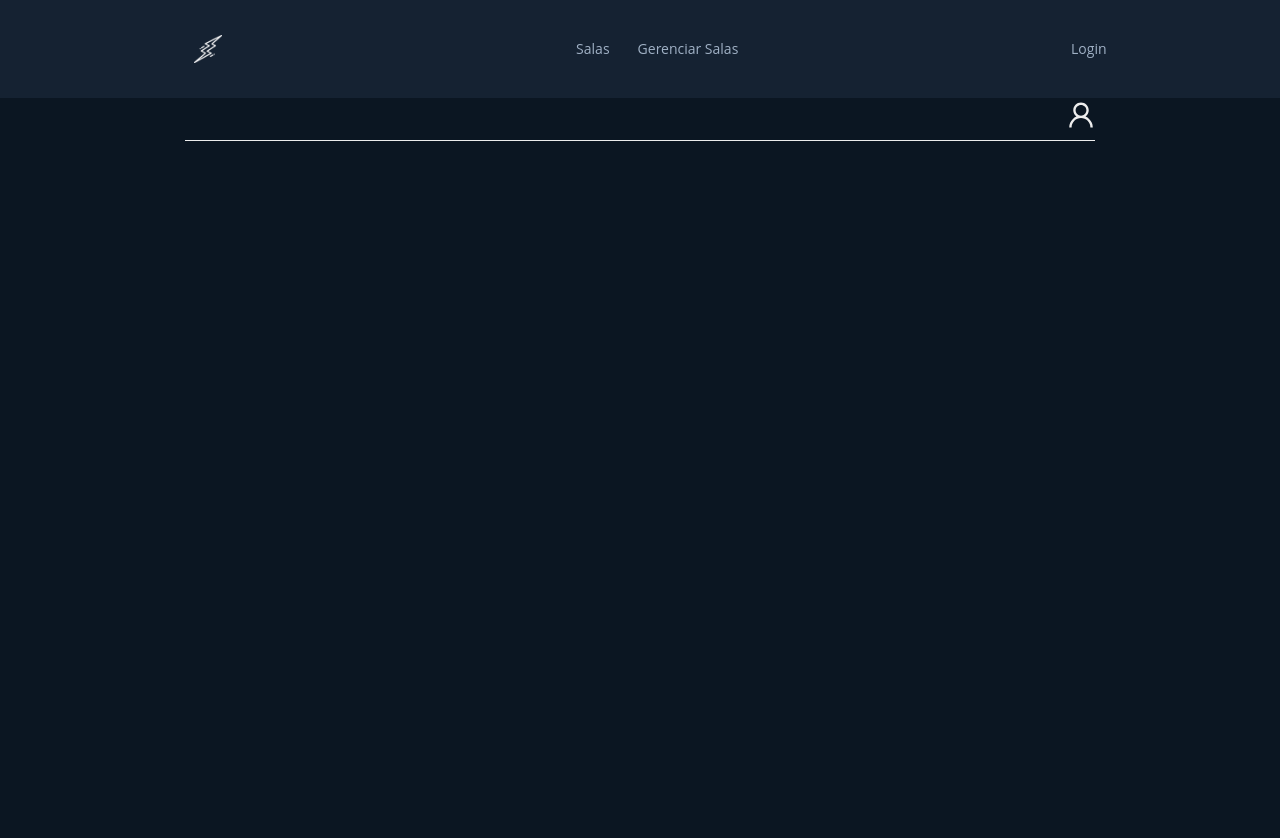
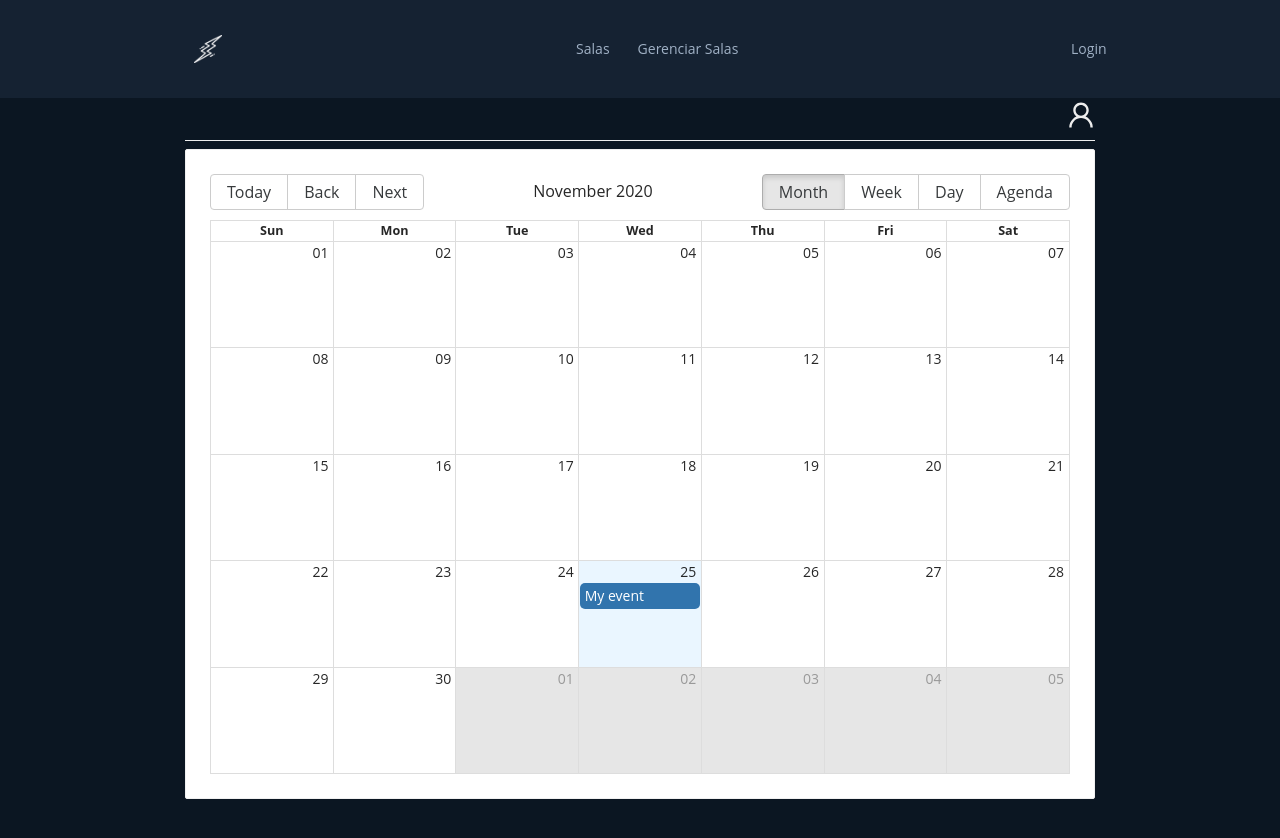
Before and after one commit to NickNish09/MeetingfyFront, a React (Create React App) app: page /sala/1 in a window 1280 px wide. Shown: the top 838 px of the page. Built offline with nearby package versions, Linux system fonts and the light colour scheme; no server answers.

Commit message:
📦 react-big-calendar adicionado

```diff
--- a/package.json
+++ b/package.json
@@ -10,8 +10,10 @@
     "antd": "^4.8.5",
     "axios": "^0.21.0",
     "include-media": "^1.4.9",
+    "moment": "^2.29.1",
     "node-sass": "^4.0.0",
     "react": "^17.0.1",
+    "react-big-calendar": "^0.28.6",
     "react-dom": "^17.0.1",
     "react-headroom": "^3.0.0",
     "react-router-dom": "^5.2.0",
--- /dev/null
+++ b/src/components/rooms/Calendar.js
@@ -0,0 +1,21 @@
+import React from 'react';
+import { Calendar, momentLocalizer  } from 'react-big-calendar';
+import 'react-big-calendar/lib/css/react-big-calendar.css';
+import moment from 'moment';
+import { Card } from 'antd';
+const localizer = momentLocalizer(moment);
+
+const RoomCalendar = ({eventsList}) => (
+    <Card>
+      <div style={{height: 600}}>
+        <Calendar
+            localizer={localizer}
+            events={eventsList}
+            startAccessor="start"
+            endAccessor="end"
+        />
+      </div>
+    </Card>
+)
+
+export default RoomCalendar;
--- a/src/pages/Room.js
+++ b/src/pages/Room.js
@@ -2,6 +2,8 @@ import React, {useState, useEffect} from "react";
 import {Typography, Divider} from "antd";
 import {getRoom} from "../services/room";
 import { UserOutlined } from '@ant-design/icons';
+import Calendar from '../components/rooms/Calendar';
+import moment from 'moment';
 
 const { Title } = Typography;
 
@@ -29,6 +31,13 @@ const Room = ({match}) => {
           </div>
         </div>
         <Divider className={'divider'}/>
+        <Calendar eventsList={
+          [{
+            'title': 'My event',
+            'start': moment().toDate(),
+            'end': moment().add(2, "hours").toDate()
+          }]
+        }/>
       </div>
   )
 }
```
Also changed, not shown: 1 other file (tests, documents, lock files or other folders).
